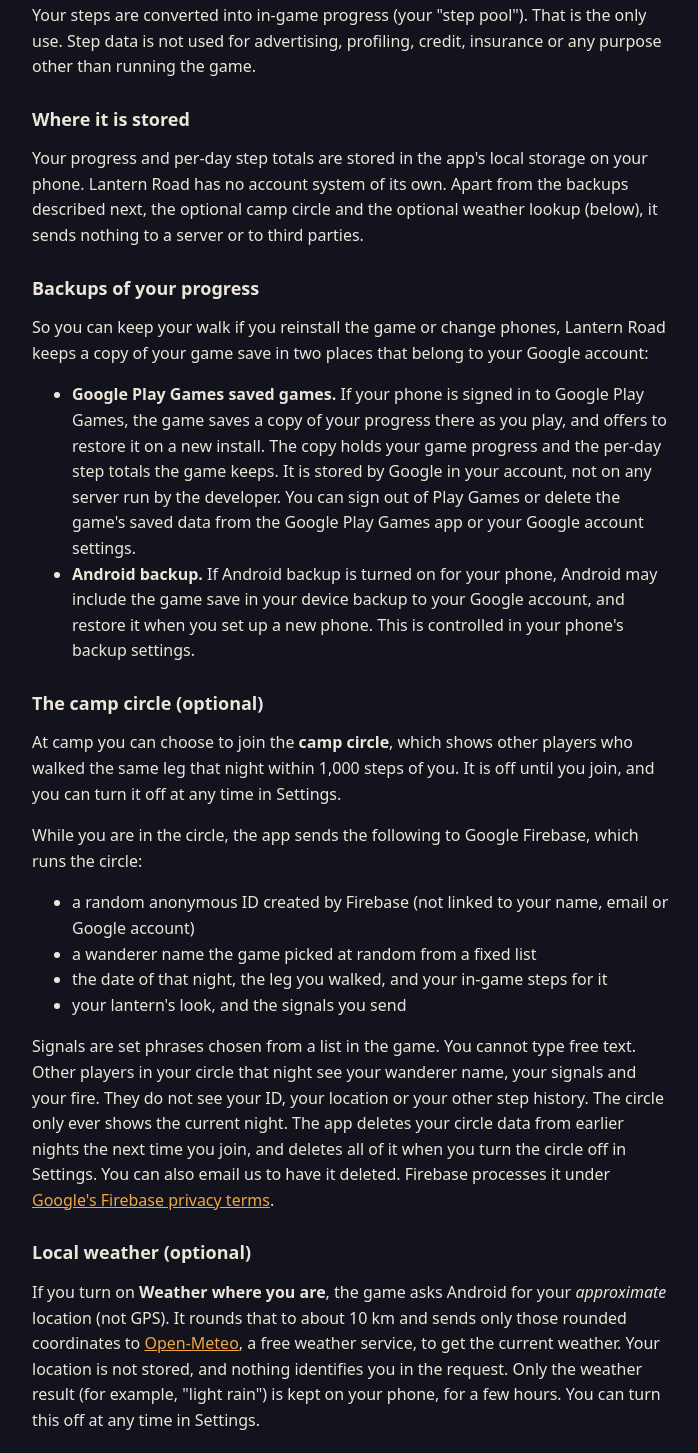
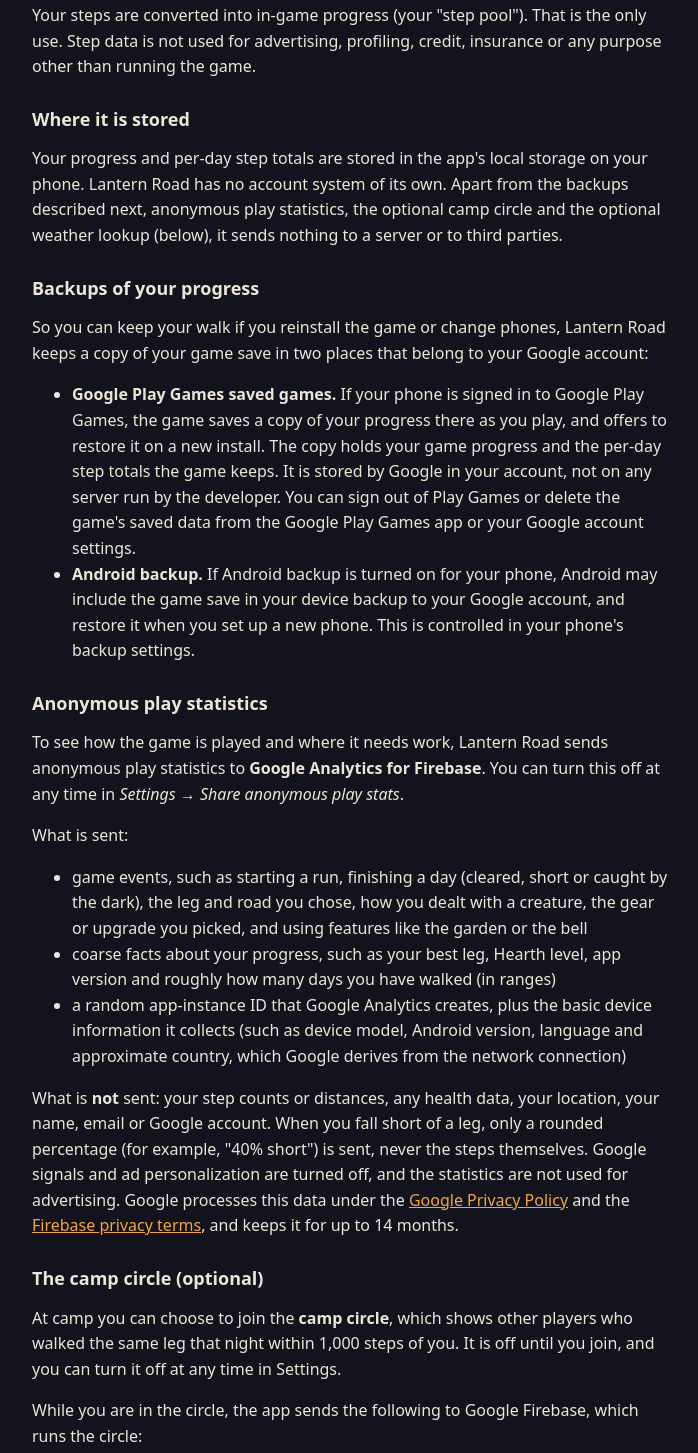
Before and after one commit to KAPastor/lantern-road, a plain HTML site: page privacypolicy.html in a window 1280 px wide. Shown: the part 584-2037 px from the top of the page, without its empty margins (288-986 px from the left). Drawn offline with Linux system fonts and the light colour scheme.

Commit message:
Privacy policy: anonymous play statistics

```diff
--- a/privacypolicy.html
+++ b/privacypolicy.html
@@ -14,7 +14,7 @@
 <body>
 <main>
 <h1>Lantern Road privacy policy</h1>
-<p class="muted">Last updated 19 November 2026</p>
+<p class="muted">Last updated 23 November 2026</p>
 
 <h2>What the app reads</h2>
 <p>With your permission, Lantern Road reads your <strong>step count</strong> from Health Connect on your Android phone. It reads no other health or fitness data, and it never writes data to Health Connect.</p>
@@ -25,7 +25,7 @@
 <p>Your steps are converted into in-game progress (your "step pool"). That is the only use. Step data is not used for advertising, profiling, credit, insurance or any purpose other than running the game.</p>
 
 <h2>Where it is stored</h2>
-<p>Your progress and per-day step totals are stored in the app's local storage on your phone. Lantern Road has no account system of its own. Apart from the backups described next, the optional camp circle and the optional weather lookup (below), it sends nothing to a server or to third parties.</p>
+<p>Your progress and per-day step totals are stored in the app's local storage on your phone. Lantern Road has no account system of its own. Apart from the backups described next, anonymous play statistics, the optional camp circle and the optional weather lookup (below), it sends nothing to a server or to third parties.</p>
 
 <h2>Backups of your progress</h2>
 <p>So you can keep your walk if you reinstall the game or change phones, Lantern Road keeps a copy of your game save in two places that belong to your Google account:</p>
@@ -33,6 +33,16 @@
 <li><strong>Google Play Games saved games.</strong> If your phone is signed in to Google Play Games, the game saves a copy of your progress there as you play, and offers to restore it on a new install. The copy holds your game progress and the per-day step totals the game keeps. It is stored by Google in your account, not on any server run by the developer. You can sign out of Play Games or delete the game's saved data from the Google Play Games app or your Google account settings.</li>
 <li><strong>Android backup.</strong> If Android backup is turned on for your phone, Android may include the game save in your device backup to your Google account, and restore it when you set up a new phone. This is controlled in your phone's backup settings.</li>
 </ul>
+
+<h2>Anonymous play statistics</h2>
+<p>To see how the game is played and where it needs work, Lantern Road sends anonymous play statistics to <strong>Google Analytics for Firebase</strong>. You can turn this off at any time in <em>Settings → Share anonymous play stats</em>.</p>
+<p>What is sent:</p>
+<ul>
+<li>game events, such as starting a run, finishing a day (cleared, short or caught by the dark), the leg and road you chose, how you dealt with a creature, the gear or upgrade you picked, and using features like the garden or the bell</li>
+<li>coarse facts about your progress, such as your best leg, Hearth level, app version and roughly how many days you have walked (in ranges)</li>
+<li>a random app-instance ID that Google Analytics creates, plus the basic device information it collects (such as device model, Android version, language and approximate country, which Google derives from the network connection)</li>
+</ul>
+<p>What is <strong>not</strong> sent: your step counts or distances, any health data, your location, your name, email or Google account. When you fall short of a leg, only a rounded percentage (for example, "40% short") is sent, never the steps themselves. Google signals and ad personalization are turned off, and the statistics are not used for advertising. Google processes this data under the <a href="https://policies.google.com/privacy">Google Privacy Policy</a> and the <a href="https://firebase.google.com/support/privacy">Firebase privacy terms</a>, and keeps it for up to 14 months.</p>
 
 <h2>The camp circle (optional)</h2>
 <p>At camp you can choose to join the <strong>camp circle</strong>, which shows other players who walked the same leg that night within 1,000 steps of you. It is off until you join, and you can turn it off at any time in Settings.</p>
@@ -51,7 +61,7 @@
 <h2>Purchases</h2>
 <p>Lantern Road sells optional ember packs through Google Play. Google handles the payment and your payment details; the app never sees them. Google Play gives the app a purchase token and the pack you bought. The app keeps that token on your phone so each purchase is credited exactly once, and sends nothing to any server of its own.</p>
 <h2>Removing your data</h2>
-<p>You can revoke step access at any time in Health Connect settings. Use <em>Settings → Erase all progress</em> in the game, or uninstall the app, to delete everything it has stored on your phone. Backups in your Google account (above) are removed from the Google Play Games app or your Google account's data settings. Turning off the camp circle deletes the circle data you sent.</p>
+<p>You can revoke step access at any time in Health Connect settings. Use <em>Settings → Erase all progress</em> in the game, or uninstall the app, to delete everything it has stored on your phone. Backups in your Google account (above) are removed from the Google Play Games app or your Google account's data settings. Turning off the camp circle deletes the circle data you sent. To stop play statistics, turn off <em>Share anonymous play stats</em> in Settings; to have statistics already sent deleted, email us.</p>
 
 <h2>Children</h2>
 <p>Lantern Road is not directed at children under 13.</p>
```
